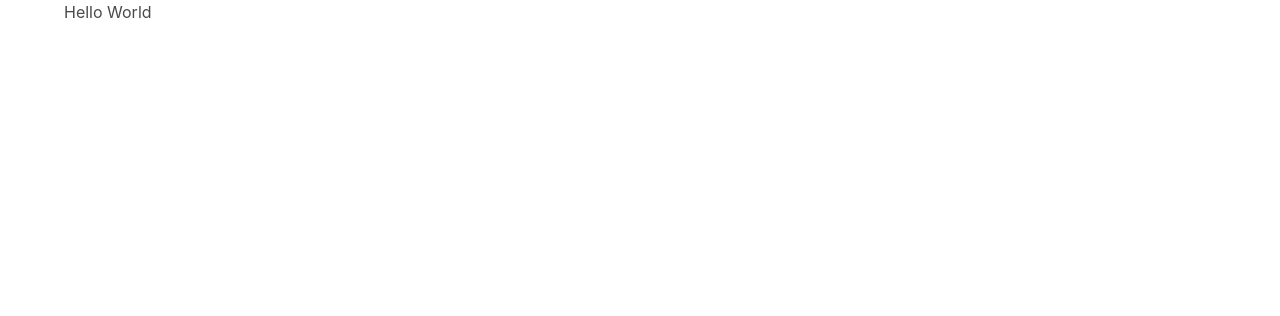
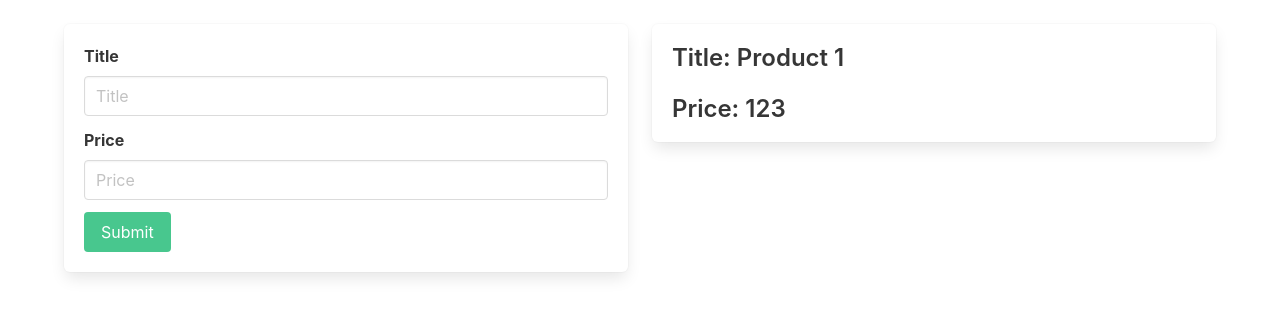
Before and after one commit to abuabdirohman4/react-redux, a React (Create React App) app in the folder fikri/: page / in a window 1280 px wide. Shown: the top 316 px of the page. Built offline with nearby package versions, Linux system fonts and the light colour scheme.

Commit message:
Fikir : Setup reducer, addprocut & showproduct

```diff
--- a/fikri/src/App.js
+++ b/fikri/src/App.js
@@ -1,9 +1,18 @@
-import React from 'react';
+import React from "react";
+import AddProduct from "./components/AddProduct";
+import { ShowProduct } from "./components/ShowProduct";
 
 function App() {
   return (
-    <div className='container'>
-      <h1>Hello World</h1>
+    <div className="container">
+      <div className="columns">
+        <div className="column">
+          <AddProduct />
+        </div>
+        <div className="column">
+          <ShowProduct />
+        </div>
+      </div>
     </div>
   );
 }
--- a/fikri/src/app/store.js
+++ b/fikri/src/app/store.js
@@ -1,6 +1,8 @@
 import { configureStore } from '@reduxjs/toolkit';
+import productReducer from '../features/productSlice';
 
 export const store = configureStore({
   reducer: {
+    product: productReducer
   },
 });
--- /dev/null
+++ b/fikri/src/components/AddProduct.jsx
@@ -0,0 +1,27 @@
+import React from 'react'
+
+const AddProduct = () => {
+  return (
+    <div>
+      <form action="" className="box mt-5">
+        <div className="field">
+          <label htmlFor="" className="label">Title</label>
+            <div className="control">
+              <input type="text" className="input" placeholder='Title' />
+            </div>
+        </div>
+        <div className="field">
+          <label htmlFor="" className="label">Price</label>
+            <div className="control">
+              <input type="text" className="input" placeholder='Price' />
+            </div>
+        </div>
+        <div className="field">
+          <button className="button is-success">Submit</button>
+        </div>
+      </form>
+    </div>
+  )
+}
+
+export default AddProduct
--- /dev/null
+++ b/fikri/src/components/ShowProduct.jsx
@@ -0,0 +1,13 @@
+import React from 'react'
+import { useSelector } from 'react-redux'
+
+export const ShowProduct = () => {
+    const { title, price } =  useSelector(state => state.product)
+
+    return (
+        <div className="box mt-5">
+            <h4 className="title is-4">Title: {title}</h4>
+            <h4 className="title is-4">Price: {price}</h4>
+        </div>
+  )
+}
--- /dev/null
+++ b/fikri/src/features/productSlice.jsx
@@ -0,0 +1,18 @@
+import { createSlice } from "@reduxjs/toolkit";
+
+const productSlice = createSlice({
+    name: "product",
+    initialState: {
+        title: "Product 1",
+        price: "123"
+    },
+    reducers: {
+        update: (state, action) => {
+            state.title = action.payload.title
+            state.price = action.payload.price
+        }
+    }
+})
+
+export const {update} = productSlice.actions
+export default productSlice.reducer
```
